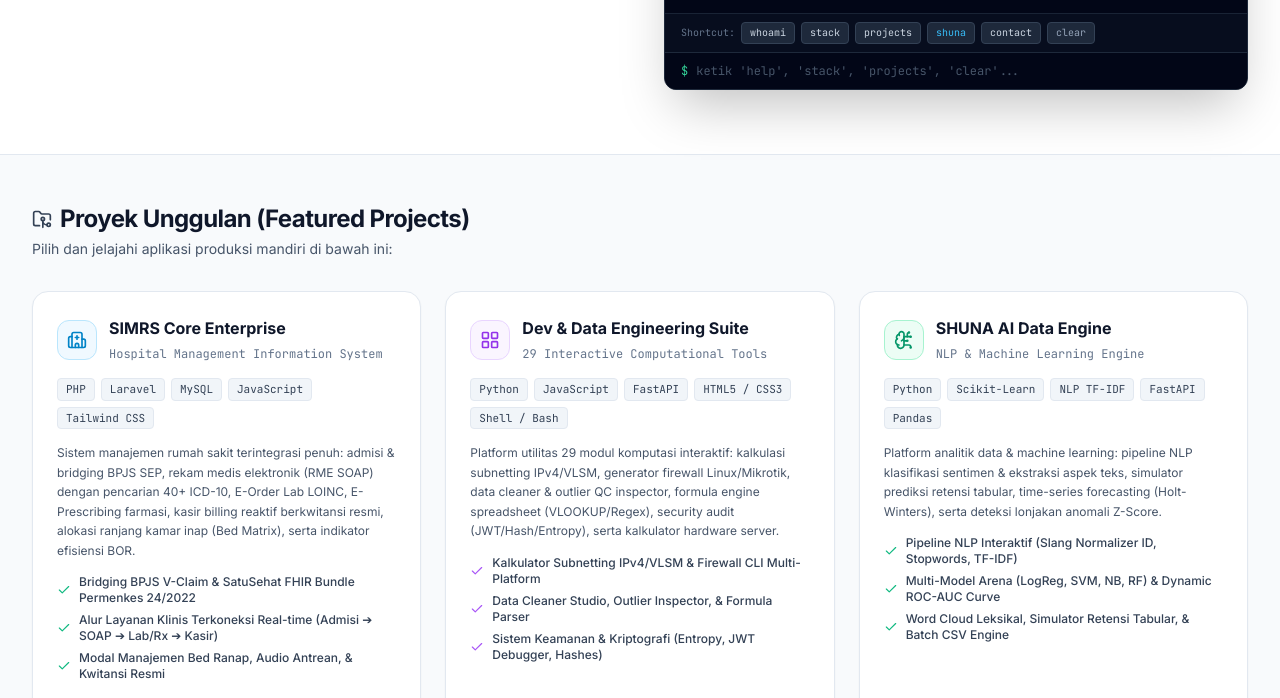
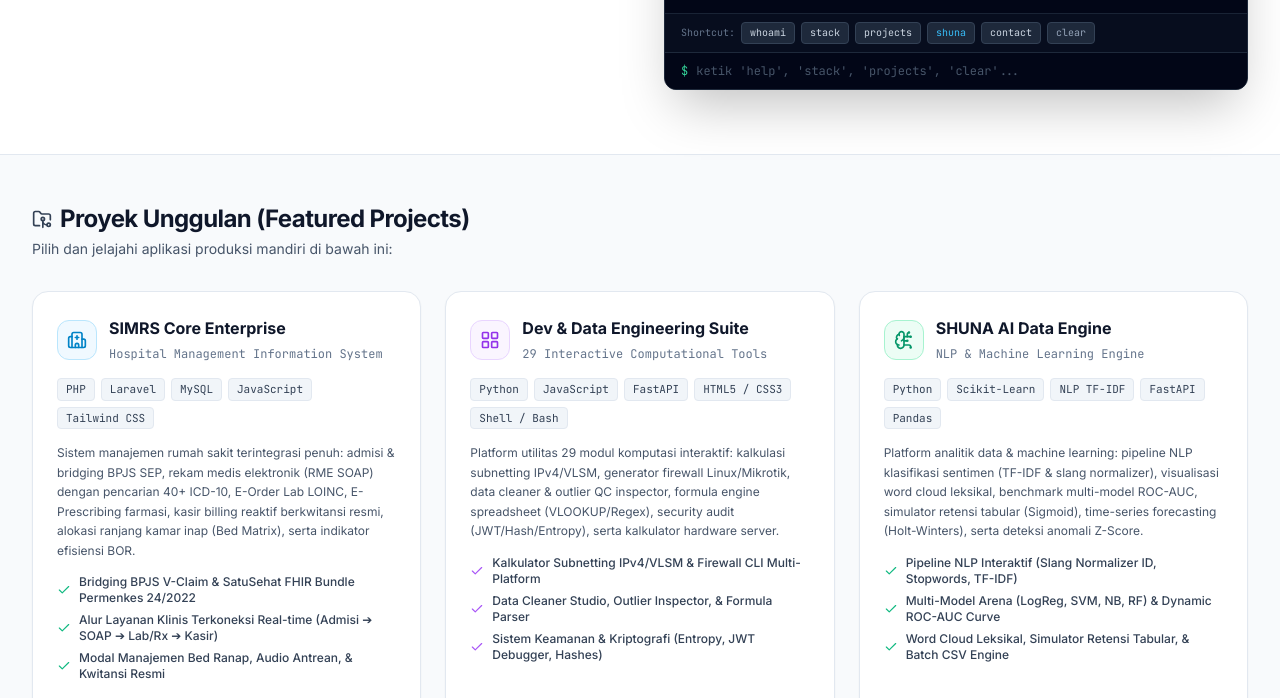
Before and after one commit to InfiniteNull/InfiniteNull.github.io, a plain HTML site: page index.html in a window 1280 px wide. Shown: the part 435-1133 px from the top of the page. Drawn offline with nearby package versions, Linux system fonts and the light colour scheme.

Commit message:
style: balance character length and visual density for card 3

```diff
--- a/index.html
+++ b/index.html
@@ -354,7 +354,7 @@
               <span class="px-2 py-0.5 rounded bg-slate-100 dark:bg-slate-800 text-slate-700 dark:text-slate-300 border border-slate-200 dark:border-slate-700">Pandas</span>
             </div>
 
-            <p id="shunaCardDesc" class="text-xs text-slate-600 dark:text-slate-400 leading-relaxed">Platform analitik data &amp; machine learning: pipeline NLP klasifikasi sentimen &amp; ekstraksi aspek teks, simulator prediksi retensi tabular, time-series forecasting (Holt-Winters), serta deteksi lonjakan anomali Z-Score.</p>
+            <p id="shunaCardDesc" class="text-xs text-slate-600 dark:text-slate-400 leading-relaxed">Platform analitik data &amp; machine learning: pipeline NLP klasifikasi sentimen (TF-IDF &amp; slang normalizer), visualisasi word cloud leksikal, benchmark multi-model ROC-AUC, simulator retensi tabular (Sigmoid), time-series forecasting (Holt-Winters), serta deteksi anomali Z-Score.</p>
 
             <!-- Key Features List -->
             <ul class="text-xs space-y-1.5 text-slate-700 dark:text-slate-300 font-medium">
--- a/js/i18n.js
+++ b/js/i18n.js
@@ -43,7 +43,7 @@ window.I18N_DICT = {
     // SHUNA AI Card
     shunaCardTitle: "SHUNA AI Data Engine",
     shunaCardSub: "NLP & Machine Learning Engine",
-    shunaCardDesc: "Platform analitik data & machine learning: pipeline NLP klasifikasi sentimen & ekstraksi aspek teks, simulator prediksi retensi tabular, time-series forecasting (Holt-Winters), serta deteksi lonjakan anomali Z-Score.",
+    shunaCardDesc: "Platform analitik data & machine learning: pipeline NLP klasifikasi sentimen (TF-IDF & slang normalizer), visualisasi word cloud leksikal, benchmark multi-model ROC-AUC, simulator retensi tabular (Sigmoid), time-series forecasting (Holt-Winters), serta deteksi anomali Z-Score.",
     shunaBtnOpen: "Buka SHUNA AI",
     shunaBackLink: "Kembali ke Beranda",
 
@@ -144,7 +144,7 @@ window.I18N_DICT = {
     // SHUNA AI Card
     shunaCardTitle: "SHUNA AI Data Engine",
     shunaCardSub: "NLP & Machine Learning Engine",
-    shunaCardDesc: "Integrated data intelligence & machine learning platform: NLP sentiment & aspect classification pipeline, tabular student retention simulator, Holt-Winters time-series forecasting, and rolling Z-score anomaly detection.",
+    shunaCardDesc: "Integrated data intelligence & machine learning platform: live NLP sentiment pipeline (TF-IDF & slang normalizer), lexical word cloud visualizer, multi-model ROC-AUC arena, tabular student retention simulator (Sigmoid), Holt-Winters forecasting, and rolling Z-score anomaly detection.",
     shunaBtnOpen: "Open SHUNA AI",
     shunaBackLink: "Back to Home",
 
```
